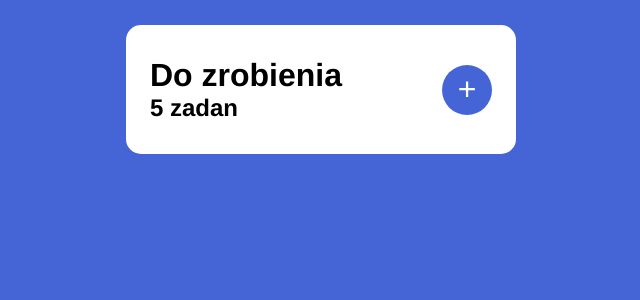
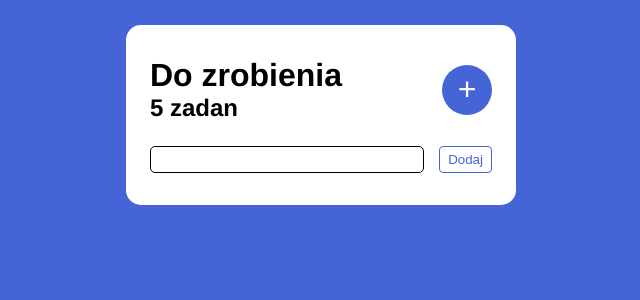
Before and after one commit to Marcin-podgorski93/React_to_do, a React (Vite) app: page / in a window 1280 px wide. Shown: the top 300 px of the page, without its empty margins (319-959 px from the left). Built offline with nearby package versions, Linux system fonts and the light colour scheme.

Commit message:
added component form and button

```diff
--- a/src/App.jsx
+++ b/src/App.jsx
@@ -1,4 +1,5 @@
 import styles from "./App.module.css";
+import { Form } from "./components/Form/Form";
 
 function App() {
   return (
@@ -10,6 +11,7 @@ function App() {
         </div>
         <button className={styles.button}>+</button>
       </header>
+      <Form />
     </div>
   );
 }
--- /dev/null
+++ b/src/components/Button/Button.jsx
@@ -0,0 +1,5 @@
+import styles from "./Button.module.css";
+
+export function Button({ children }) {
+  return <button className={styles.button}>{children}</button>;
+}
--- /dev/null
+++ b/src/components/Button/Button.module.css
@@ -0,0 +1,14 @@
+.button {
+  color: var(--color-main);
+  background-color: transparent;
+  border: solid 1px currentColor;
+  padding: 4px 8px;
+  border-radius: 4px;
+  cursor: pointer;
+  transition: all 0.3s;
+}
+
+.button:hover {
+  color: white;
+  background-color: var(--color-main);
+}
--- /dev/null
+++ b/src/components/Form/Form.jsx
@@ -0,0 +1,11 @@
+import { Button } from "../Button/Button";
+import styles from "./Form.module.css";
+
+export function Form() {
+  return (
+    <form className={styles.form}>
+      <input className={styles.input} type="text" />
+      <Button>Dodaj</Button>
+    </form>
+  );
+}
--- /dev/null
+++ b/src/components/Form/Form.module.css
@@ -0,0 +1,12 @@
+.form {
+  display: flex;
+  gap: 15px;
+  margin-top: 24px;
+}
+
+.input {
+  width: 100%;
+  padding: 5px;
+  border: solid 1px currentColor;
+  border-radius: 5px;
+}
```
Also changed, not shown: eslint.config.js (+18 -17 lines).
